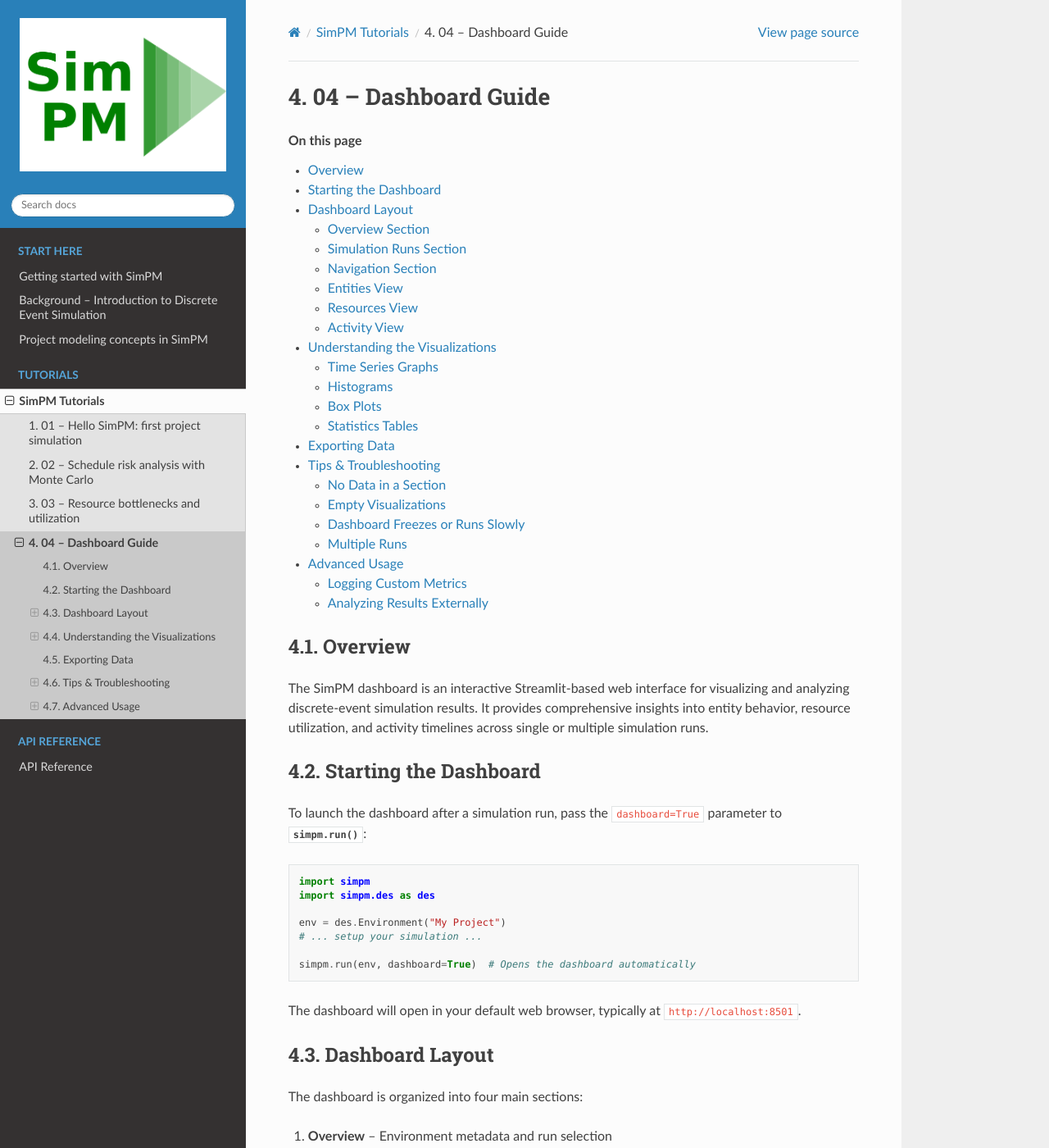
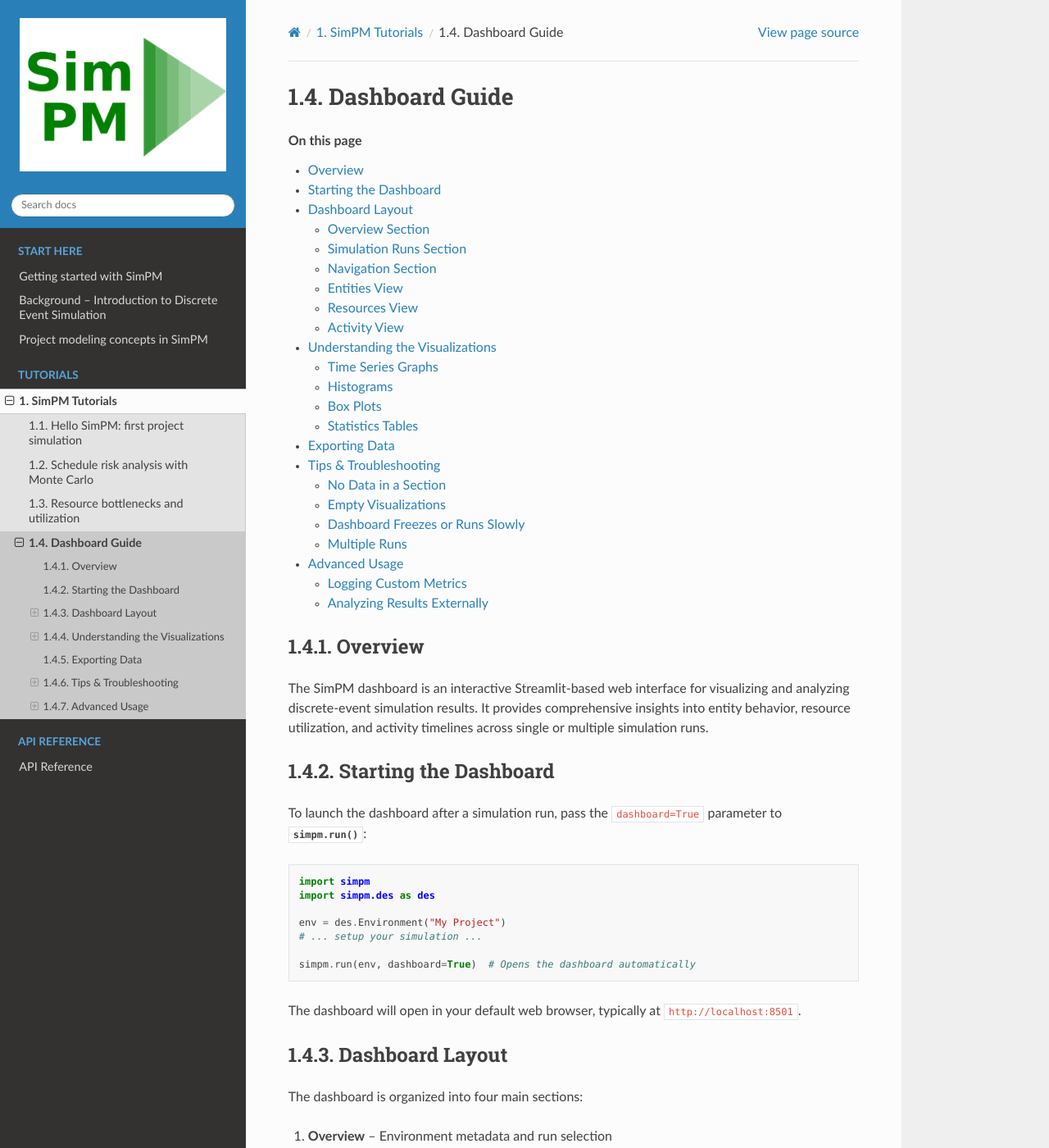
Before and after one commit to Project-SimPM/SimPM, a Sphinx documentation site: the page built from docs/source/tutorials/dashboard-guide.rst, in a window 1280 px wide and 1400 px high. Shown: the whole window at 82% size. Built offline with Sphinx 7.4.7 and the Read the Docs theme 3.1.0, drawn with Linux system fonts in a browser that asks for light colours; some of the changed text lies outside the part shown.

Commit message:
docs update

```diff
--- a/docs/source/index.rst
+++ b/docs/source/index.rst
@@ -19,6 +19,7 @@
 .. toctree::
    :maxdepth: 2
    :caption: Tutorials
+   :numbered:
 
    tutorials/index
 
--- a/docs/source/tutorials/dashboard-guide.rst
+++ b/docs/source/tutorials/dashboard-guide.rst
@@ -1,5 +1,5 @@
-04 – Dashboard Guide
-====================
+Dashboard Guide
+===============
 
 .. contents:: On this page
    :local:
--- a/docs/source/tutorials/hello-simpm.rst
+++ b/docs/source/tutorials/hello-simpm.rst
@@ -1,5 +1,5 @@
-01 – Hello SimPM: first project simulation
-==========================================
+Hello SimPM: first project simulation
+======================================
 
 .. contents:: On this page
    :local:
--- a/docs/source/tutorials/resource-bottlenecks.rst
+++ b/docs/source/tutorials/resource-bottlenecks.rst
@@ -1,5 +1,5 @@
-03 – Resource bottlenecks and utilization
-=========================================
+Resource bottlenecks and utilization
+====================================
 
 .. contents:: On this page
    :local:
--- a/docs/source/tutorials/schedule-risk.rst
+++ b/docs/source/tutorials/schedule-risk.rst
@@ -1,5 +1,5 @@
-02 – Schedule risk analysis with Monte Carlo
-============================================
+Schedule risk analysis with Monte Carlo
+=========================================
 
 .. contents:: On this page
    :local:
```
